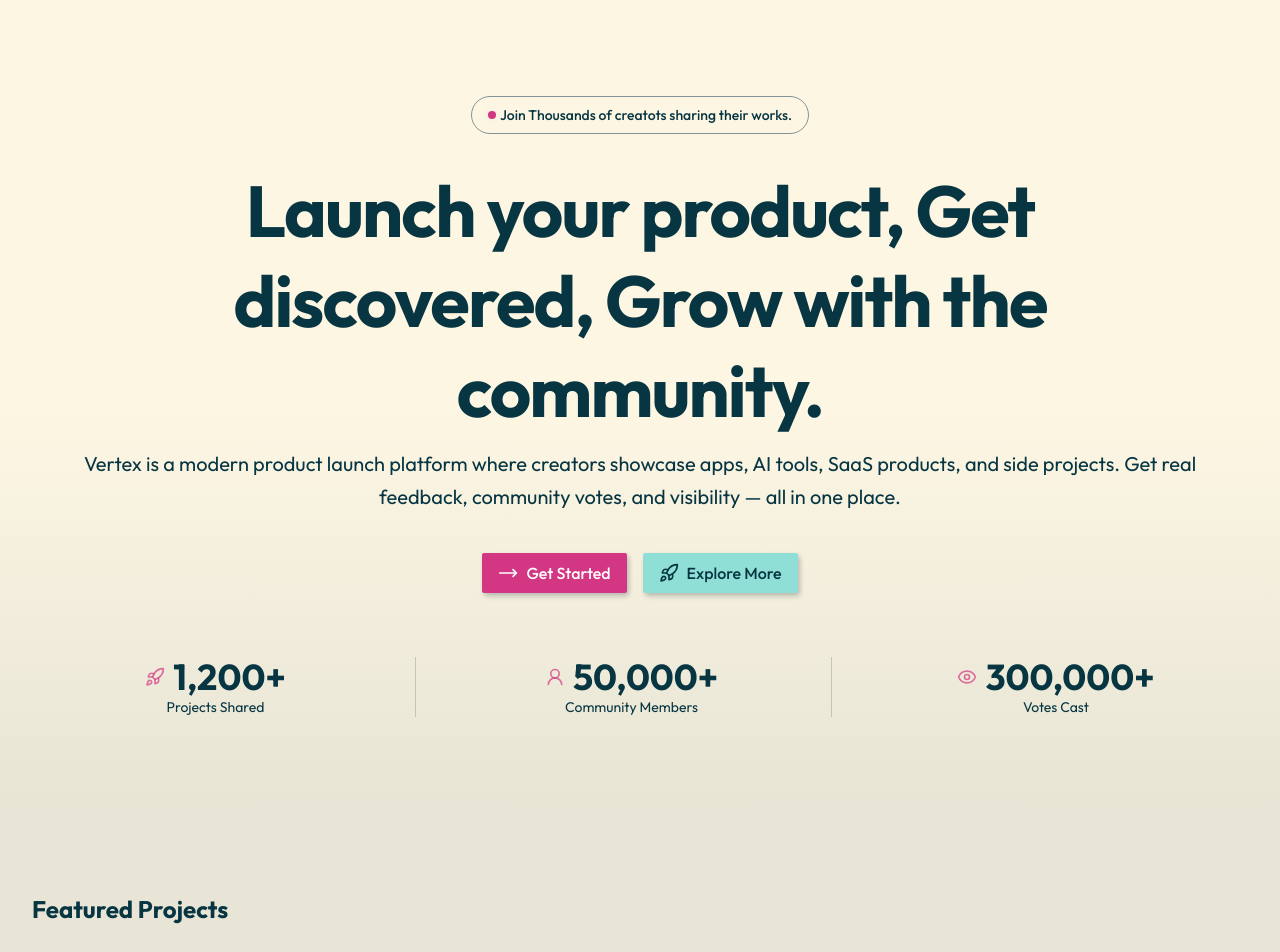
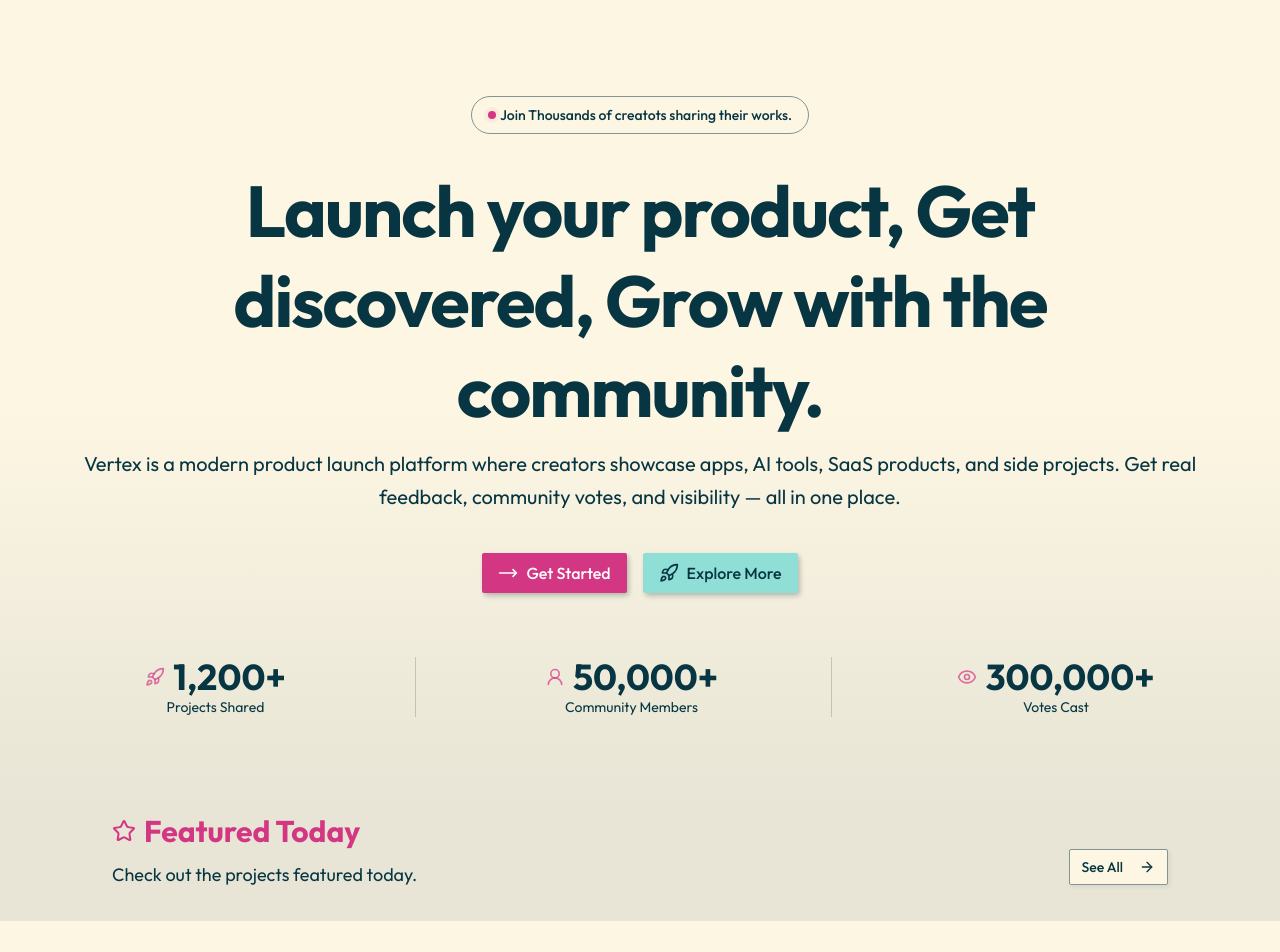
Before and after one commit to bijaya-dev07/Vertex, a Next.js app in the folder vertex/: page / in a window 1280 px wide. Shown: the top 952 px of the page. Built offline with nearby package versions, Linux system fonts and the light colour scheme.

Commit message:
feat: enhance SectionHeader component with icon and description; update FeaturedProjects to utilize new props

```diff
--- a/vertex/components/common/section-header.tsx
+++ b/vertex/components/common/section-header.tsx
@@ -1,9 +1,21 @@
-export default function SectionHeader({ title }: { title: string }) {
+import { LucideIcon } from "lucide-react";
+
+export default function SectionHeader({
+  title,
+  icon: Icon,
+  description,
+}: {
+  title: string;
+  icon: LucideIcon;
+  description: string;
+}) {
   return (
     <div className="mb-8">
       <div className="items-center flex gap-2 mb-3">
-        <h2 className="text-2xl font-bold">{title}</h2>
+        <Icon className="size-6 text-primary" />
+        <h2 className="text-3xl text-primary font-bold">{title}</h2>
       </div>
+      <p className="text-muted-foreground text-lg">{description}</p>
     </div>
   );
 }
--- a/vertex/components/ui/landing-page/featured-projects.tsx
+++ b/vertex/components/ui/landing-page/featured-projects.tsx
@@ -1,12 +1,24 @@
 import SectionHeader from "@/components/common/section-header";
+import { ArrowRightIcon, Star } from "lucide-react";
+import { Button } from "../button";
+import Link from "next/link";
 
 export default function FeaturedProjects() {
   return (
     <div>
-      <section className="py-20 bg-muted/20">
+      <section className="px-20 bg-muted/20">
         <div className="wrapper">
-          <div className="flex items-center justify-between mb-12">
-            <SectionHeader title="Featured Projects" />
+          <div className="flex items-center justify-between mb-8">
+            <SectionHeader
+              title="Featured Today"
+              icon={Star}
+              description="Check out the projects featured today."
+            />
+            <Button variant="outline" asChild className="hidden sm:flex">
+              <Link href="/explore/projects">
+              See All <ArrowRightIcon className="ml-2 size-4" />
+              </Link>
+            </Button>
           </div>
         </div>
       </section>
```
Also changed, not shown: 1 other file (tests, documents, lock files or other folders).
